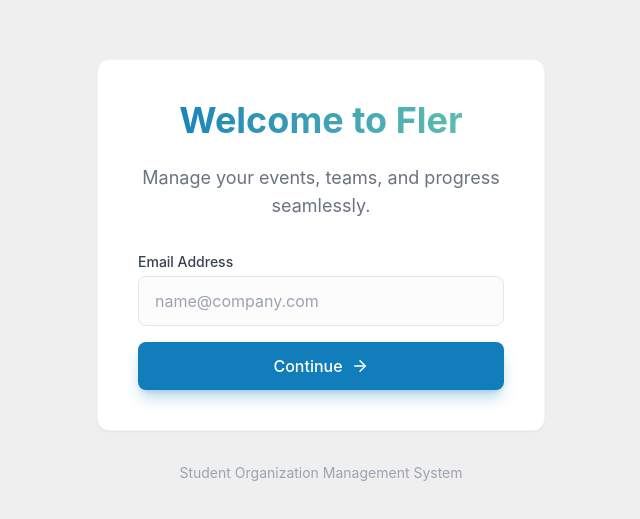
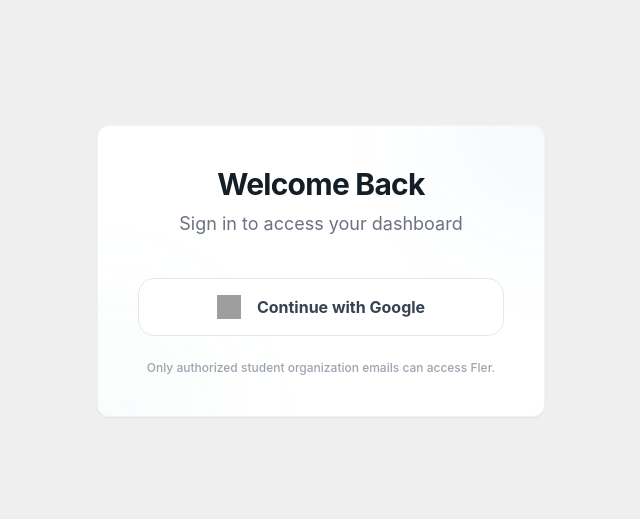
Before and after one commit to med-amine-ok/fler-db, a React (Vite) app: page / in a window 1280 px wide. Shown: the part 129-648 px from the top of the page, without its empty margins (319-959 px from the left). Built offline with nearby package versions, Linux system fonts and the light colour scheme; grey boxes are pictures that could not be loaded.

Commit message:
google sign in

```diff
--- a/src/App.tsx
+++ b/src/App.tsx
@@ -1,6 +1,8 @@
-import React from 'react';
+import React, { useEffect, useState } from 'react';
 import { BrowserRouter, Routes, Route, Navigate } from 'react-router-dom';
-import { Landing } from './pages/Landing';
+import type { Session } from '@supabase/supabase-js';
+import { Loader2 } from 'lucide-react';
+import { supabase } from './lib/supabase';
 import { Auth } from './pages/Auth';
 import { DashboardLayout } from './layouts/DashboardLayout';
 import { Home } from './pages/Home';
@@ -16,26 +18,105 @@ import { SponsoringEvents } from './pages/sponsoring/SponsoringEvents';
 import { SponsoringDashboard } from './pages/sponsoring/SponsoringDashboard';
 import { SponsoringForm } from './pages/sponsoring/SponsoringForm';
 import { DatabaseForm } from './pages/DatabaseForm';
+import { ALLOWED_EMAILS } from './lib/constants';
 
-// Mock Protected Route wrapper
-const ProtectedRoute = ({ children }: { children: React.ReactNode }) => {
-  const isAuthenticated = localStorage.getItem('isAuthenticated') === 'true';
-  // For development ease, we can start with true or check mock.
-  // The 'Landing' flow sets it.
-  return isAuthenticated ? <>{children}</> : <Navigate to="/auth" />;
+const createProfileIfNeeded = async (user: any): Promise<{ success: boolean; error?: string }> => {
+  try {
+    const userEmail = user.email?.toLowerCase().trim();
+
+    // SECURITY: Strictly enforce email whitelist at the core level
+    if (!userEmail || !ALLOWED_EMAILS.includes(userEmail)) {
+      console.error('Security Alert: Unauthorized email attempted access:', user.email);
+      return { success: false, error: 'unauthorized' };
+    }
+
+    const { data: profile, error } = await supabase
+      .from('profiles')
+      .select('id')
+      .eq('id', user.id)
+      .single();
+
+    if (error && error.code !== 'PGRST116') { // PGRST116 is "Row not found"
+       console.error('Error fetching profile:', error);
+       // If it's a real DB error, we might want to try again or stay logged in but show error
+       // For now, let's treat it as a failure to ensure security
+       return { success: false, error: 'db_error' };
+    }
+
+    if (!profile) {
+      console.log('Creating new profile for user...', user.id);
+      const { error: insertError } = await supabase.from('profiles').insert({
+        id: user.id,
+        email: userEmail,
+        full_name: user.user_metadata?.full_name || userEmail.split('@')[0],
+      } as any);
+
+      if (insertError) {
+          console.error('Error creating profile:', insertError);
+          return { success: false, error: 'db_error' };
+      }
+    }
+    return { success: true };
+  } catch (err) {
+      console.error('Unexpected error creating profile:', err);
+      return { success: false, error: 'unexpected' };
+  }
+};
+
+const ProtectedRoute = ({ children, session, loading }: { children: React.ReactNode, session: Session | null, loading: boolean }) => {
+  if (loading) {
+    return <div className="h-screen w-full flex items-center justify-center"><Loader2 className="animate-spin text-primary" size={40} /></div>;
+  }
+  return session ? <>{children}</> : <Navigate to="/" />;
 };
 
 function App() {
+  const [session, setSession] = useState<Session | null>(null);
+  const [loading, setLoading] = useState(true);
+
+  useEffect(() => {
+    // Check active session
+    supabase.auth.getSession().then(async ({ data: { session } }) => {
+      if (session?.user) {
+        const result = await createProfileIfNeeded(session.user);
+        if (!result.success) {
+          await supabase.auth.signOut();
+          window.location.href = `/?error=${result.error || 'unauthorized'}`;
+          return;
+        }
+      }
+      setSession(session);
+      setLoading(false);
+    });
+
+    // Listen for changes
+    const {
+      data: { subscription },
+    } = supabase.auth.onAuthStateChange(async (_event, session) => {
+      if (session?.user) {
+        const result = await createProfileIfNeeded(session.user);
+        if (!result.success) {
+          await supabase.auth.signOut();
+          window.location.href = `/?error=${result.error || 'unauthorized'}`;
+          return;
+        }
+      }
+      setSession(session);
+      setLoading(false);
+    });
+
+    return () => subscription.unsubscribe();
+  }, []);
+
   return (
     <BrowserRouter>
       <Routes>
         {/* Public Routes */}
-        <Route path="/" element={<Landing />} />
-        <Route path="/auth" element={<Auth />} />
+        <Route path="/" element={session ? <Navigate to="/home" /> : <Auth />} />
 
         {/* Protected Dashboard Routes */}
         <Route element={
-          <ProtectedRoute>
+          <ProtectedRoute session={session} loading={loading}>
             <DashboardLayout />
           </ProtectedRoute>
         }>
--- /dev/null
+++ b/src/lib/constants.ts
@@ -0,0 +1,10 @@
+export const ALLOWED_EMAILS = [
+    'maroua_tassanime.amiar@g.enp.edu.dz',
+    'mohamed_amine.ould_khaoua@g.enp.edu.dz',
+    'lyna.lazzouzi@g.enp.edu.dz',
+    'meriem.mechouek@g.enp.edu.dz',
+    'nadjet.mecheri@g.enp.edu.dz',
+    'wissam_amani.hadj_sadok@g.enp.edu.dz',
+    'yanir_iskandar.louni@g.enp.edu.dz',
+    'medamineouldkhaoua@gmail.com'
+].map(email => email.toLowerCase().trim());
--- a/src/pages/Auth.tsx
+++ b/src/pages/Auth.tsx
@@ -1,21 +1,31 @@
-import { useState } from 'react';
-import { useLocation, useNavigate } from 'react-router-dom';
+import { useState, useEffect } from 'react';
+import { useSearchParams } from 'react-router-dom';
 import { supabase } from '../lib/supabase';
-import { Loader2 } from 'lucide-react';
-import { Input } from '../components/ui/Input';
-import { Button } from '../components/ui/Button';
+import { Loader2, AlertCircle } from 'lucide-react';
 
 export const Auth = () => {
-  const navigate = useNavigate();
-  const location = useLocation();
-  const [email, setEmail] = useState(location.state?.email || '');
-  const [password, setPassword] = useState('');
+  const [searchParams] = useSearchParams();
   const [loading, setLoading] = useState(false);
-  const [error, setError] = useState<string | null>(null);
+  const [error, setError] = useState<string | null>(() => {
+    const err = searchParams.get('error');
+    if (err === 'unauthorized') return 'This email is not authorized to access the system.';
+    if (err === 'db_error') return 'Database connection issue. Please try again later.';
+    return null;
+  });
+
+  useEffect(() => {
+    const err = searchParams.get('error');
+    if (err === 'unauthorized') {
+      setError('This email is not authorized to access the system.');
+    } else if (err === 'db_error') {
+      setError('Database connection issue. Please try again later.');
+    }
+  }, [searchParams]);
 
   const handleGoogleLogin = async () => {
     try {
       setLoading(true);
+      setError(null);
       const { error } = await supabase.auth.signInWithOAuth({
         provider: 'google',
         options: {
@@ -30,94 +40,45 @@ export const Auth = () => {
     }
   };
 
-  const handleEmailLogin = async (e: React.FormEvent) => {
-    e.preventDefault();
-    setLoading(true);
-    setError(null);
-
-    try {
-      const { data, error } = await supabase.auth.signInWithPassword({
-        email,
-        password,
-      });
-
-      if (error) throw error;
-
-      if (data.user) {
-         localStorage.setItem('isAuthenticated', 'true');
-         navigate('/home');
-      }
-    } catch (err: any) {
-       // If login fails, try signup
-       const { data, error: signUpError } = await supabase.auth.signUp({
-          email,
-          password,
-       });
-
-       if (signUpError) {
-         setError(err.message); // Show login error if signup also fails or if user exists
-       } else if (data.user) {
-          localStorage.setItem('isAuthenticated', 'true');
-          navigate('/home');
-       }
-    } finally {
-      setLoading(false);
-    }
-  };
-
   return (
     <div className="min-h-screen flex items-center justify-center bg-background p-4">
-      <div className="max-w-md w-full glass-card p-8 text-center animate-fade-in relative">
-        <h2 className="text-2xl font-bold mb-2">Welcome Back</h2>
-        <p className="text-gray-500 mb-8">Sign in to access your dashboard</p>
+      <div className="max-w-md w-full glass-card p-10 text-center animate-fade-in relative overflow-hidden">
+        {/* Decorative Background Elements */}
+        <div className="absolute -top-24 -right-24 w-48 h-48 bg-primary/5 rounded-full blur-3xl"></div>
+        <div className="absolute -bottom-24 -left-24 w-48 h-48 bg-secondary/5 rounded-full blur-3xl"></div>
 
-        {error && (
-          <div className="mb-4 p-3 bg-red-50 text-red-500 text-sm rounded-lg border border-red-100">
-            {error}
-          </div>
-        )}
+        <div className="relative">
+          <h2 className="text-3xl font-bold mb-2 tracking-tight text-text">Welcome Back</h2>
+          <p className="text-gray-500 mb-10 text-lg">Sign in to access your dashboard</p>
 
-        <form onSubmit={handleEmailLogin} className="space-y-4 text-left">
-           <Input
-             label="Email"
-             type="email"
-             value={email}
-             onChange={(e) => setEmail(e.target.value)}
-             placeholder="Enter your email"
-             required
-           />
-           <Input
-             label="Password"
-             type="password"
-             value={password}
-             onChange={(e) => setPassword(e.target.value)}
-             placeholder="Enter your password"
-             required
-             minLength={6}
-           />
+          {error && (
+            <div className="mb-8 p-4 bg-red-50 text-red-600 text-sm rounded-xl border border-red-100 flex items-center gap-3 animate-shake">
+              <AlertCircle size={20} className="shrink-0" />
+              <p className="font-medium text-left leading-relaxed">{error}</p>
+            </div>
+          )}
 
-           <Button fullWidth disabled={loading} type="submit" className="mt-2">
-             {loading ? <Loader2 className="animate-spin" /> : 'Continue with Email'}
-           </Button>
-        </form>
+          <div className="space-y-6">
+            <button
+              onClick={handleGoogleLogin}
+              disabled={loading}
+              className="w-full py-4 px-6 bg-white border border-gray-200 rounded-2xl flex items-center justify-center gap-4 hover:bg-gray-50 hover:border-primary/30 hover:shadow-xl hover:shadow-primary/5 transition-all group scale-100 active:scale-[0.98] disabled:opacity-50 disabled:cursor-not-allowed"
+            >
+              {loading ? (
+                <Loader2 className="animate-spin text-primary" size={24} />
+              ) : (
+                <>
+                  <img src="https://www.svgrepo.com/show/475656/google-color.svg" className="w-6 h-6" alt="Google" />
+                  <span className="font-bold text-gray-700 group-hover:text-black">Continue with Google</span>
+                </>
+              )}
+            </button>
 
-        <div className="relative my-6">
-          <div className="absolute inset-0 flex items-center">
-            <div className="w-full border-t border-gray-200"></div>
-          </div>
-          <div className="relative flex justify-center text-sm">
-            <span className="px-2 bg-white text-gray-400">or</span>
+            <p className="text-xs text-gray-400 font-medium">
+              Only authorized student organization emails can access Fler.
+            </p>
           </div>
         </div>
-
-        <button
-          onClick={handleGoogleLogin}
-          disabled={loading}
-          className="w-full py-3 px-4 border border-gray-300 rounded-xl flex items-center justify-center gap-3 hover:bg-gray-50 transition-colors group bg-white"
-        >
-          <img src="https://www.svgrepo.com/show/475656/google-color.svg" className="w-5 h-5" alt="Google" />
-          <span className="font-medium text-gray-700 group-hover:text-black">Sign in with Google</span>
-        </button>
       </div>
     </div>
   );
--- a/src/pages/Landing.tsx
+++ b/src/pages/Landing.tsx
@@ -1,15 +1,23 @@
 import React, { useState } from 'react';
 import { useNavigate } from 'react-router-dom';
-import { ArrowRight } from 'lucide-react';
+import { ArrowRight, AlertCircle } from 'lucide-react';
+import { ALLOWED_EMAILS } from '../lib/constants';
 
 export const Landing = () => {
   const [email, setEmail] = useState('');
+  const [error, setError] = useState<string | null>(null);
   const navigate = useNavigate();
 
   const handleSubmit = (e: React.FormEvent) => {
     e.preventDefault();
-    if (email) {
-      navigate('/auth', { state: { email } });
+    setError(null);
+
+    const normalizedEmail = email.toLowerCase().trim();
+
+    if (ALLOWED_EMAILS.includes(normalizedEmail)) {
+      navigate('/auth', { state: { email: normalizedEmail } });
+    } else {
+      setError('Sorry, this email is not authorized to access the system.');
     }
   };
 
@@ -23,6 +31,13 @@ export const Landing = () => {
           Manage your events, teams, and progress seamlessly.
         </p>
 
+        {error && (
+          <div className="mb-6 p-4 bg-red-50 text-red-600 text-sm rounded-xl border border-red-100 flex items-center gap-3 animate-shake">
+            <AlertCircle size={20} className="shrink-0" />
+            <p className="font-medium">{error}</p>
+          </div>
+        )}
+
         <form onSubmit={handleSubmit} className="space-y-4">
           <div className="text-left">
             <label htmlFor="email" className="block text-sm font-medium text-gray-700 mb-1">
@@ -33,9 +48,12 @@ export const Landing = () => {
               id="email"
               required
               className="w-full px-4 py-3 rounded-lg border border-gray-200 focus:border-primary focus:ring-2 focus:ring-primary/20 outline-none transition-all bg-gray-50/50"
-              placeholder="name@company.com"
+              placeholder="name@example.com"
               value={email}
-              onChange={(e) => setEmail(e.target.value)}
+              onChange={(e) => {
+                setEmail(e.target.value);
+                if (error) setError(null);
+              }}
             />
           </div>
 
@@ -47,10 +65,6 @@ export const Landing = () => {
           </button>
         </form>
       </div>
-
-      <p className="mt-8 text-gray-400 text-sm">
-        Student Organization Management System
-      </p>
     </div>
   );
 };
```
Also changed, not shown: src/layouts/DashboardLayout.tsx (+40 -4 lines).
